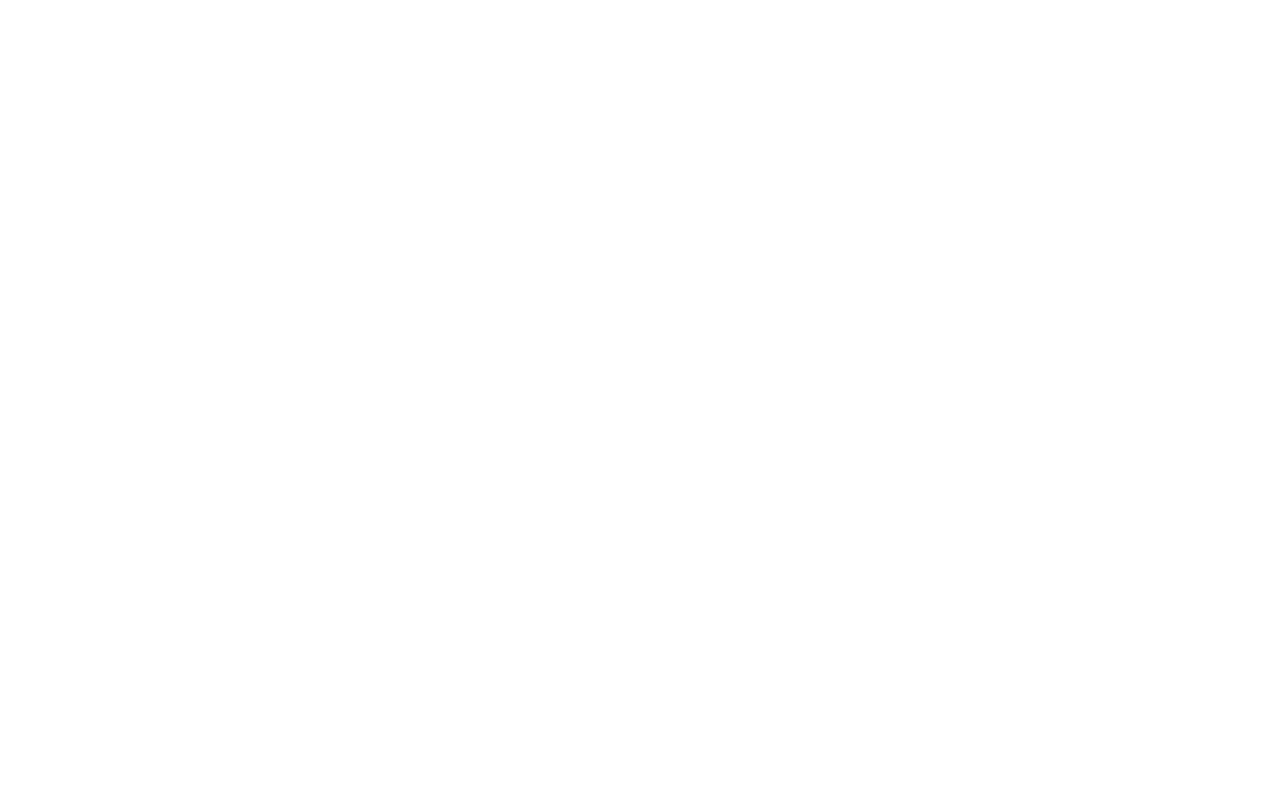
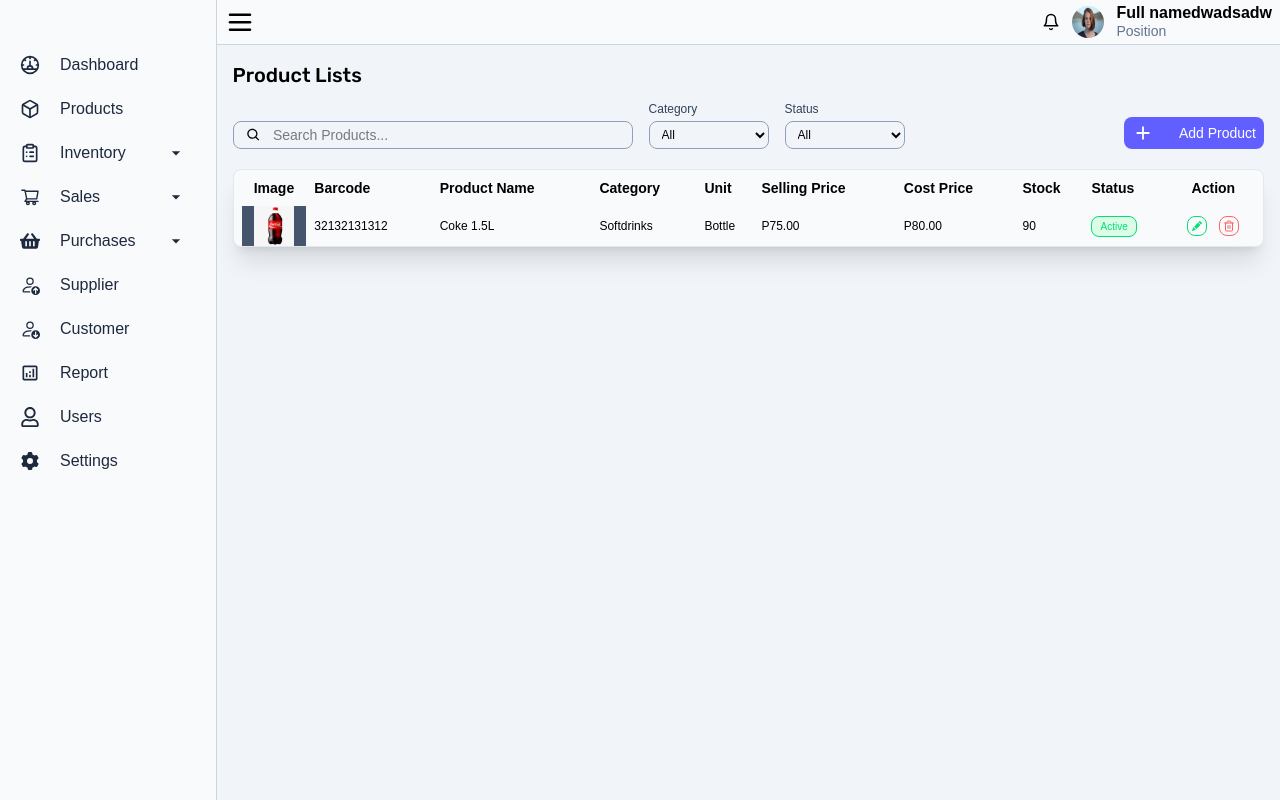
Before and after one commit to aldecyrus425/POS-Frontend, a React (Vite) app: page /admin/products in a window 1280 px wide. Before the commit this address had no page. Built offline with nearby package versions, Linux system fonts and the light colour scheme; a web font is replaced by a local one.

Commit message:
Product Table Finished

```diff
--- a/src/App.tsx
+++ b/src/App.tsx
@@ -8,6 +8,7 @@
 import AdminMainLayout from "./components/layout/adminMainLayout"
 import CreatePurchaseOrder from "./components/forms/createPurchaseOrder"
 import PurchaseOrder from "./pages/admin/purchaseOrder"
+import Product from "./pages/admin/product"
 
 function App() {
 
@@ -24,6 +25,7 @@
       <Routes>
         <Route path="/admin" element={<AdminMainLayout />}>
           <Route path="dashboard" element={<AdminDashboard />} />
+          <Route path="products" element={<Product />} />
           <Route path="purchase-order" element={<PurchaseOrder />} />
           <Route path="create-purchase-order" element={<CreatePurchaseOrder />} />
         </Route>
--- /dev/null
+++ b/src/pages/admin/product.tsx
@@ -0,0 +1,83 @@
+import React from 'react'
+import { BiPlus, BiSearch } from 'react-icons/bi'
+import coke from '../../assets/coke.jpg'
+import { FiPenTool, FiTrash2 } from 'react-icons/fi'
+import { BsFillPencilFill } from 'react-icons/bs'
+
+const Product = () => {
+    return (
+        <div className='w-full flex flex-col gap-3'>
+            <span className='font-display font-medium text-xl'>Product Lists</span>
+            <div className='w-full flex justify-between'>
+                <div className='flex items-end gap-4'>
+                    <div className='w-100 flex h-7 border border-slate-400 rounded-lg px-3'>
+                        <BiSearch className='h-full items-center' />
+                        <input type="text" className='w-full h-full focus:outline-none px-3 text-sm' placeholder='Search Products...' />
+                    </div>
+                    <div className='flex flex-col gap-1'>
+                        <span className='text-xs font-medium text-slate-700'>Category</span>
+                        <select name="" id="" className='w-30 h-7 border border-slate-400 rounded-lg text-xs px-2 font-medium'>
+                            <option value="" selected>All</option>
+                        </select>
+                    </div>
+                    <div className='flex flex-col gap-1'>
+                        <span className='text-xs font-medium text-slate-700'>Status</span>
+                        <select name="" id="" className='w-30 h-7 border border-slate-400 rounded-lg text-xs px-2 font-medium'>
+                            <option value="" selected>All</option>
+                        </select>
+                    </div>
+                </div>
+                <button className='bg-indigo-500 text-white px-2 py-1 flex items-center justify-between w-35 text-sm rounded-lg cursor-pointer h-8 self-end'>
+                    <BiPlus size={22}/>
+                    Add Product
+                </button>
+            </div>
+            <table className='mt-2 bg-slate-50 border border-slate-200 rounded-lg shadow-xl border-spacing-x-2 border-separate'>
+                <thead className='text-sm'>
+                    <tr>
+                        <th className='py-2 text-center'>Image</th>
+                        <th className='py-2 text-start'>Barcode</th>
+                        <th className='py-2 text-left'>Product Name</th>
+                        <th className='py-2 text-left'>Category</th>
+                        <th className='py-2 text-left'>Unit</th>
+                        <th className='py-2 text-left'>Selling Price</th>
+                        <th className='py-2 text-left'>Cost Price</th>
+                        <th className='py-2 text-left'>Stock</th>
+                        <th className='py-2 text-left'>Status</th>
+                        <th className='py-2 text-center'>Action</th>
+                    </tr>
+                </thead>
+                <tbody className='text-xs font-medium'>
+                    <tr>
+                        <td className='bg-slate-600'>
+                            <img src={coke} alt="" className='w-10 h-10 object-fill m-auto' />
+                        </td>
+                        <td>32132131312</td>
+                        <td>Coke 1.5L</td>
+                        <td>Softdrinks</td>
+                        <td>Bottle</td>
+                        <td>P75.00</td>
+                        <td>P80.00</td>
+                        <td>90</td>
+                        <td>
+                            <span className='border border-green-400 text-green-400 bg-green-100 py-1 px-2 text-[10px] font-medium rounded-lg'>Active</span>
+                        </td>
+                        <td>
+                            <div className='flex gap-3 w-full justify-center'>
+                                <button className='h-5 w-5 flex items-center justify-center cursor-pointer border border-green-400 text-green-400 rounded-lg hover:bg-green-400 hover:text-white'>
+                                    <BsFillPencilFill size={10}/>
+                                </button>
+                                <button className='h-5 w-5 flex items-center justify-center cursor-pointer border border-red-400 text-red-400 rounded-lg hover:bg-red-400 hover:text-white'>
+                                    <FiTrash2 />
+
+                                </button>
+                            </div>
+                        </td>
+                    </tr>
+                </tbody>
+            </table>
+        </div>
+    )
+}
+
+export default Product
```
